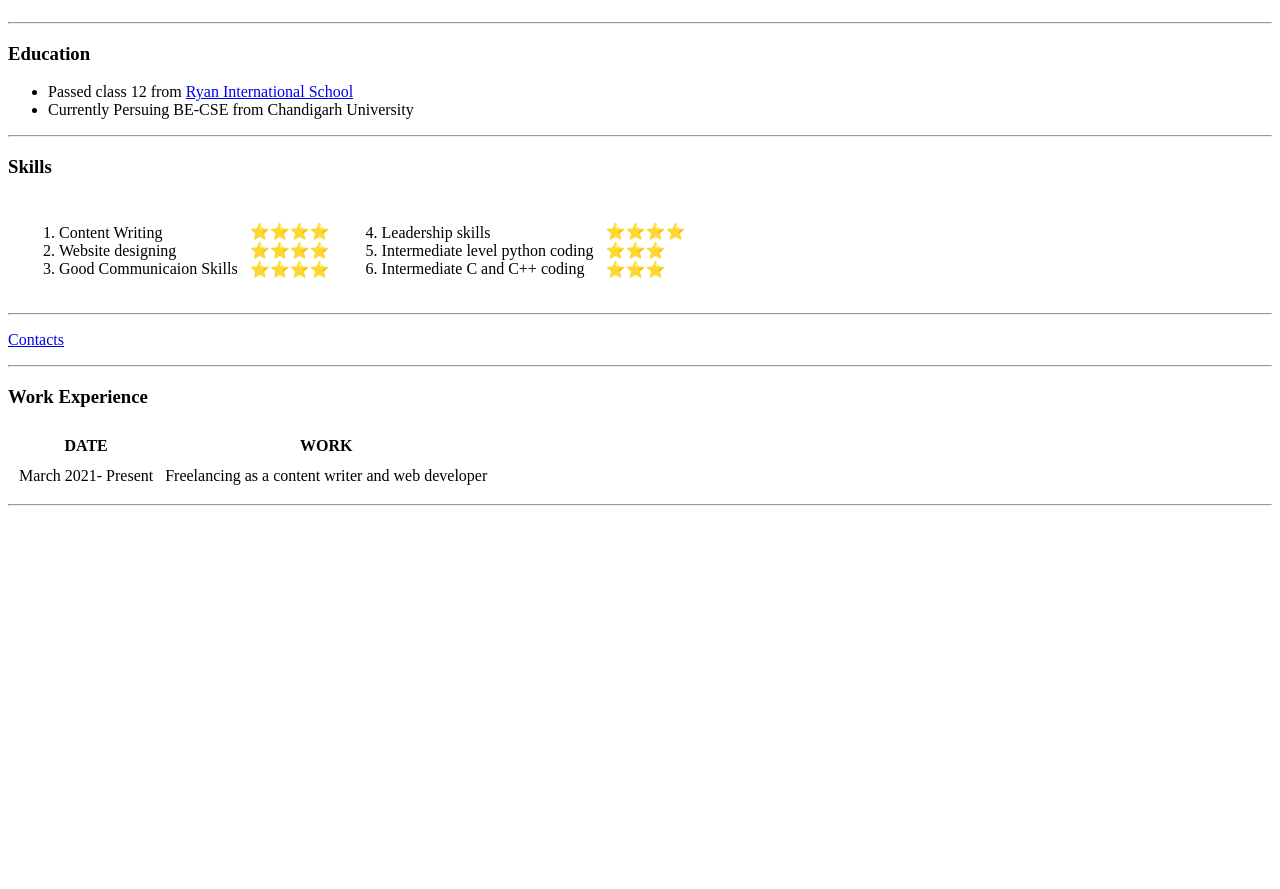
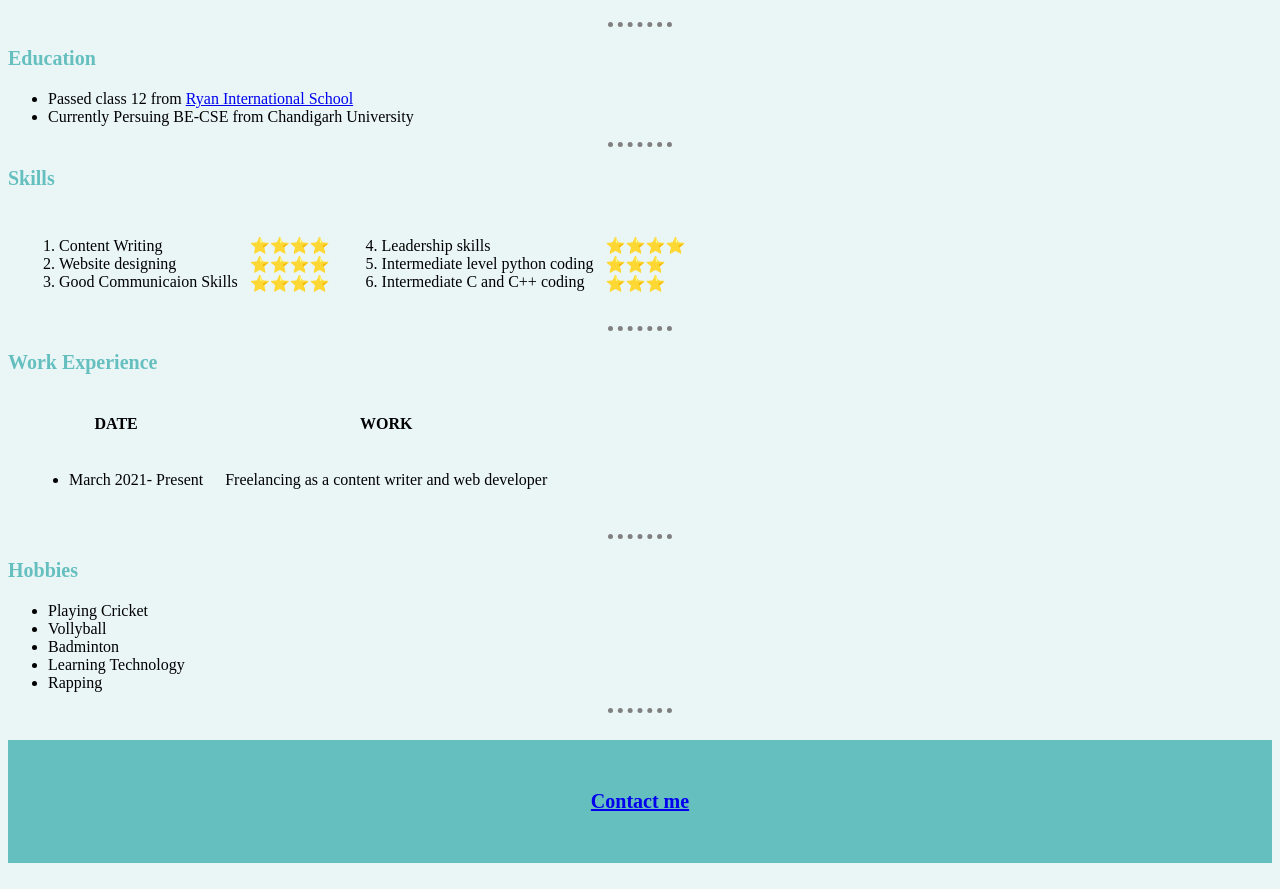
Before and after one commit to abhishek4ishra/CV, a plain HTML site: page index.html in a window 1280 px wide. Shown: the part 340-1229 px from the top of the page. Before the commit the page ends 854 px from the top, so only its background shows below. Drawn offline with Linux system fonts and the light colour scheme.

Commit message:
Update index.html

```diff
--- a/index.html
+++ b/index.html
@@ -4,6 +4,7 @@
 <head>
   <meta charset="utf-8">
   <title>Abhishek's personal site</title>
+  <link rel="stylesheet" href="css/styles.css">
 </head>
 
 <body>
@@ -54,10 +55,8 @@
     </tr>
   </table>
   <hr>
-  <p><a href="contacts.html">Contacts</a></p>
-  <hr>
   <h3>Work Experience</h3>
-  <table cellspacing="10">
+  <table cellspacing="20">
     <thead>
       <tr>
         <th>DATE</th>
@@ -66,12 +65,24 @@
     </thead>
     <tbody>
       <tr>
-        <td>March 2021- Present</td>
+        <td><ul>
+          <li>March 2021- Present</li>
+        </ul></td>
         <td>Freelancing as a content writer and web developer</td>
       </tr>
     </tbody>
   </table>
   <hr>
+  <h3>Hobbies</h3>
+  <ul>
+    <li>Playing Cricket</li>
+    <li>Vollyball</li>
+    <li>Badminton</li>
+    <li>Learning Technology</li>
+    <li>Rapping</li>
+  </ul>
+  <hr>
+  <h4><a href="contacts.html">Contact me</a></h4>
 </body>
 
 </html>
```
